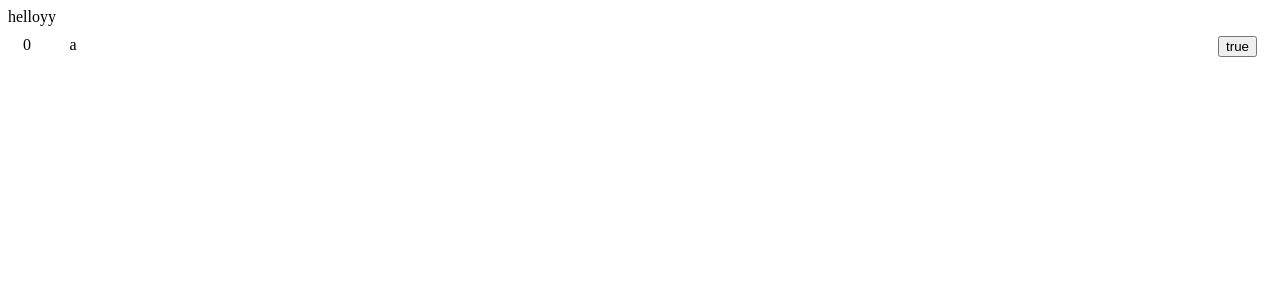
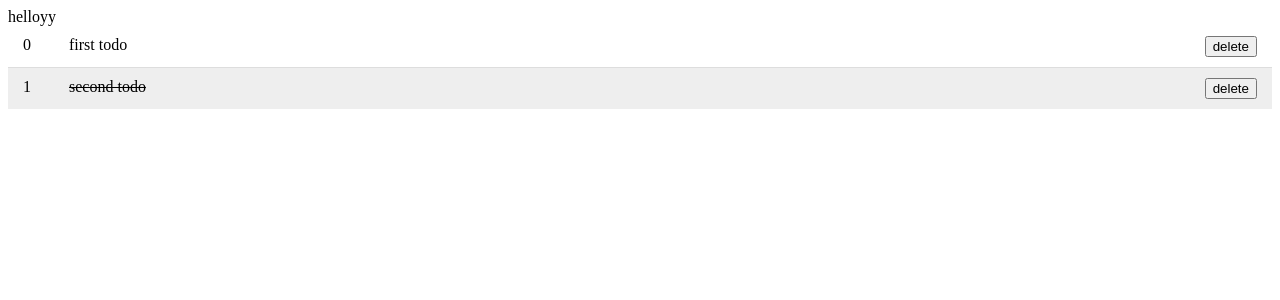
Before and after one commit to rey-arx/Todoist-, an Angular app: page / in a window 1280 px wide. Shown: the top 300 px of the page. Built offline with nearby package versions, Linux system fonts and the light colour scheme.

Commit message:
Strike through added

```diff
--- a/src/app/components/todos/todos.component.html
+++ b/src/app/components/todos/todos.component.html
@@ -1,7 +1,8 @@
 <div class="todos">
-    <div class="todo" *ngFor="let todo of todos; let i=index">
+    <div class="todo" *ngFor="let todo of todos; let i=index" class="todo {{(todo.completed ? 'done' : '')}}" >
         <div class="id">{{i}}</div>
-        <div class="content">{{todo.content}}</div>
-        <button class="delete">{{todo.completed}}</button>
+        <div class="content" (click)="toggleDone(i)">{{todo.content}}</div>
+        <!-- <button class="delete">{{todo.completed}}</button> -->
+        <button class="delete">delete</button>
     </div>
 </div>
--- a/src/app/components/todos/todos.component.ts
+++ b/src/app/components/todos/todos.component.ts
@@ -14,10 +14,21 @@ export class TodosComponent {
 constructor(){
   this.a=10;
   this.todos.push({
-    content:'a',
+    content:'first todo',
+    completed:false
+  })
+  this.todos.push({
+    content:'second todo',
     completed:true
   })
 }
 
+toggleDone(id:any) :void{ //returns nothing and we can also return datatype
+this.todos.map((v,i)=>{
+  if(i==id) v.completed = !v.completed;
+  return v;
+})
+}
+
 
 }
```
